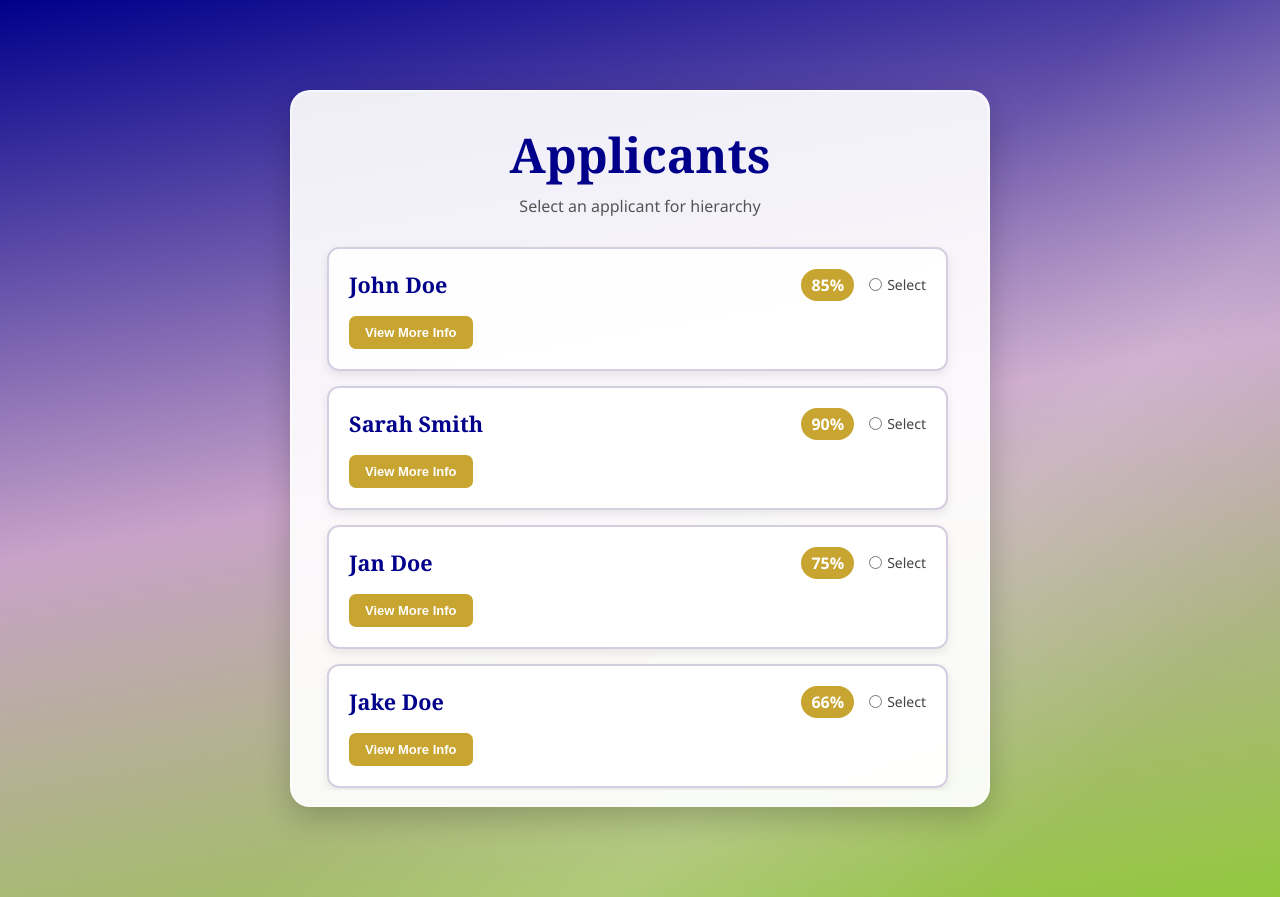
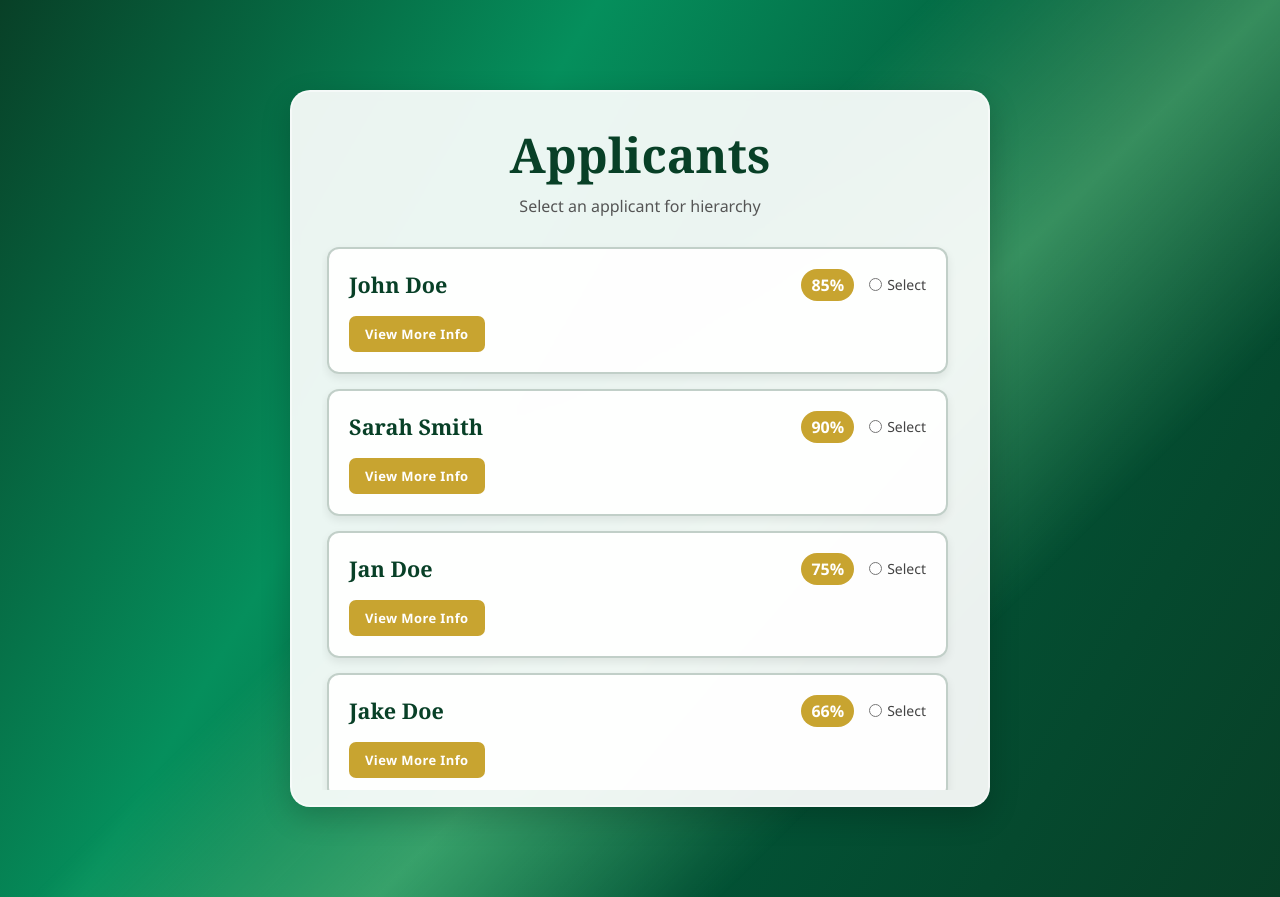
Before and after one commit to JonoZA/STADIO_Hackathon_2026, a Flask app: page /recruit in a window 1280 px wide. Run offline with Flask 3, Linux system fonts and the light colour scheme.

Commit message:
Desing change to recruits

```diff
--- a/haire/static/styles/recruitStyle.css
+++ b/haire/static/styles/recruitStyle.css
@@ -3,20 +3,32 @@
 /* ================================= */
 
 :root {
-    --hero-bg: linear-gradient(170deg, #00008b, #c8a2c8, #93c83e);
+    /* Same colours as indexs.css */
+    --hero-bg: linear-gradient(
+        120deg,
+        #084027,
+        #058f5c,
+        #025235,
+        #084027
+    );
 
-    --main-text: blanchedalmond;
+    --hero-title-color: blanchedalmond;
+    --hero-title-font: Georgia, serif;
 
-    --page-bg: #b9adce;
+    --actions-bg: #93c83e;
 
-    --card-bg: rgba(255, 255, 255, 0.92);
+    --action-btn-bg: #c09712de;
+    --action-btn-hover: #b26e14;
 
-    --gold: #c09712de;
-    --gold-hover: #b26e14;
+    --action-btn-text-color: #ffffff;
 
     --dark-text: #333;
 
     --border: rgba(255, 255, 255, 0.5);
+
+    --card-bg: rgba(255, 255, 255, 0.92);
+
+    --t-title-fade: 0.8s;
 }
 
 
@@ -32,24 +44,25 @@ body {
 
 
 body {
-    background: var(--hero-bg);
-
-    font-family: 'Segoe UI', Arial, sans-serif;
-
-    color: var(--dark-text);
-
-    overflow-x: hidden;
-    overflow-y: hidden;
+    color: var(--hero-title-color);
 
     display: flex;
 
     justify-content: center;
     align-items: center;
+
+    overflow-x: hidden;
+    overflow-y: hidden;
+
+    background: var(--hero-bg);
+
+    font-family: 'Segoe UI', Arial, sans-serif;
 }
 
 
 /* ================================= */
 /* MOVING HAZE */
+/* Same effect as indexs.css */
 /* ================================= */
 
 body::before {
@@ -57,16 +70,15 @@ body::before {
 
     position: fixed;
 
-    top: -50%;
-    left: -50%;
+    inset: -50%;
 
-    width: 220%;
-    height: 220%;
+    width: 200%;
+    height: 200%;
 
     background: linear-gradient(
         135deg,
         transparent 42%,
-        rgba(255, 255, 255, 0.18) 50%,
+        rgba(142, 242, 163, 0.382) 50%,
         transparent 58%
     );
 
@@ -85,7 +97,7 @@ body::before {
 .outer-card {
     position: relative;
 
-    z-index: 1;
+    z-index: 2;
 
     width: min(700px, 95vw);
 
@@ -120,13 +138,13 @@ body::before {
 .outer-card > h2 {
     margin: 0;
 
-    font-family: Georgia, serif;
+    font-family: var(--hero-title-font);
 
     font-size: clamp(2rem, 5vw, 3rem);
 
     font-weight: 800;
 
-    color: #00008b;
+    color: #084027;
 
     text-align: center;
 }
@@ -201,7 +219,7 @@ body::before {
 
     background: rgba(255, 255, 255, 0.95);
 
-    border: 2px solid #d5cde0;
+    border: 2px solid rgba(8, 64, 39, 0.25);
 
     border-radius: 12px;
 
@@ -242,15 +262,15 @@ body::before {
 
 
 /* ================================= */
-/* NAME */
+/* APPLICANT NAME */
 /* ================================= */
 
 .applicant-name {
     margin: 0;
 
-    color: #00008b;
+    color: #084027;
 
-    font-family: Georgia, serif;
+    font-family: var(--hero-title-font);
 
     font-size: 1.35rem;
 }
@@ -301,7 +321,7 @@ body::before {
 
     cursor: pointer;
 
-    accent-color: #00008b;
+    accent-color: #058f5c;
 }
 
 
@@ -318,24 +338,28 @@ body::before {
 
     border-radius: 7px;
 
-    background-color: var(--gold);
+    background-color: var(--action-btn-bg);
 
-    color: white;
+    color: var(--action-btn-text-color);
 
     cursor: pointer;
 
+    font-family: 'Segoe UI', Arial, sans-serif;
+
     font-size: 13px;
 
-    font-weight: 600;
+    font-weight: 700;
+
+    letter-spacing: 0.03em;
 
     transition: background-color 0.2s ease;
 }
 
 
 .more-info-button:hover {
-    background-color: var(--gold-hover);
+    background-color: var(--action-btn-hover);
 
-    color: white;
+    color: #ffffff;
 }
 
 
```
Also changed, not shown: other parts of haire/static/styles/recruitStyle.css (+29 -15 lines).
